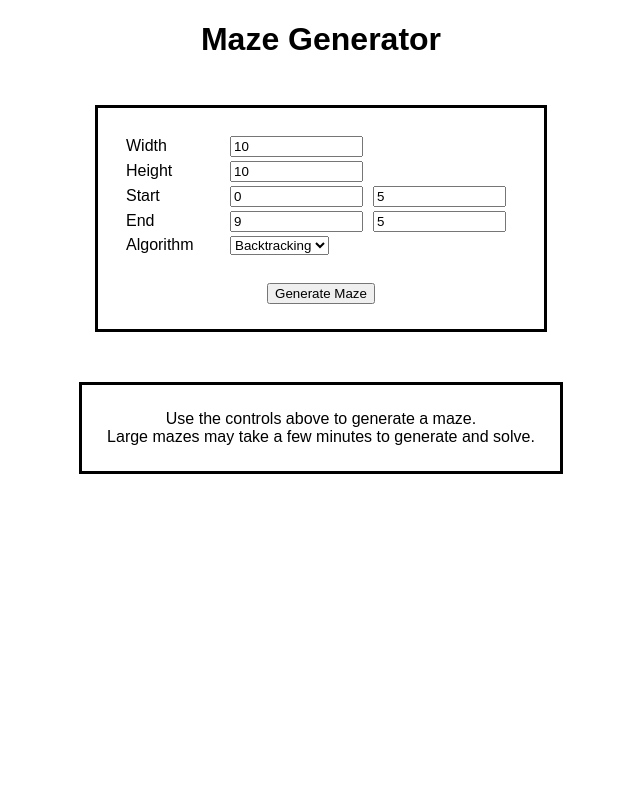
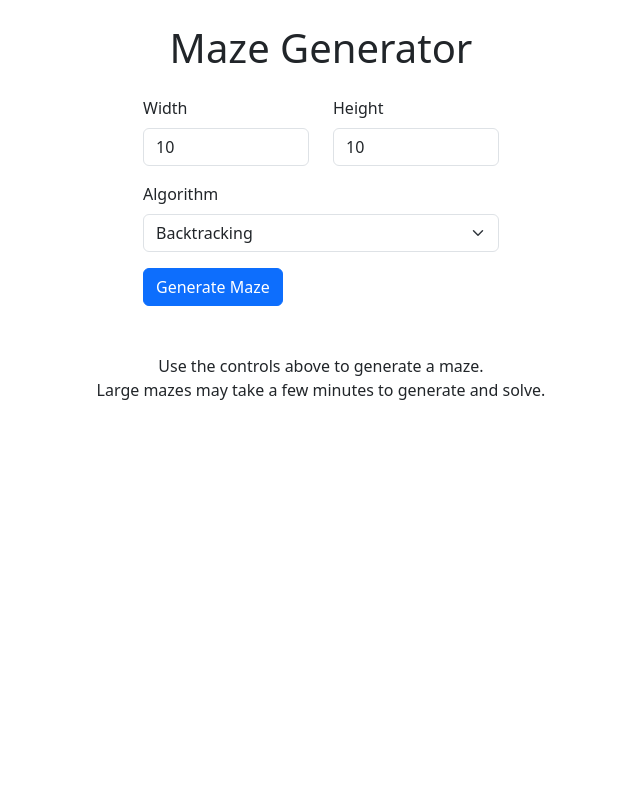
Before and after one commit to nsdigirolamo/maze-gen, a React (Vite) app: page / in a window 1280 px wide. Shown: the top 800 px of the page, without its empty margins (319-959 px from the left). Built offline with nearby package versions, Linux system fonts and the light colour scheme.

Commit message:
Removed start and end selection. Added bootstrap styles.

```diff
--- a/package.json
+++ b/package.json
@@ -10,9 +10,11 @@
     "preview": "vite preview"
   },
   "dependencies": {
+    "bootstrap": "^5.3.3",
+    "formik": "^2.4.6",
     "react": "^18.3.1",
-    "react-dom": "^18.3.1",
-    "react-hook-form": "^7.54.2"
+    "react-bootstrap": "^2.10.7",
+    "react-dom": "^18.3.1"
   },
   "devDependencies": {
     "@eslint/js": "^9.17.0",
--- a/src/App.tsx
+++ b/src/App.tsx
@@ -1,37 +1,21 @@
+import "bootstrap/dist/css/bootstrap.min.css";
 import { useState } from "react";
-import "./App.css";
 import Visualizer from "./components/Visualizer";
 import ControlPanel from "./components/ControlPanel";
 import Maze from "./models/maze";
 import MAZE_CREATORS from "./constants/maze-creators";
 import ControlPanelData from "./models/control-panel-data";
-import DEFAULT_CONTROL_PANEL_DATA from "./constants/control-panel-data";
-import Coordinate from "./models/coordinate";
-
-const defaultStart: Coordinate = {
-  row: DEFAULT_CONTROL_PANEL_DATA.startRow,
-  col: DEFAULT_CONTROL_PANEL_DATA.startColumn,
-};
-const defaultEnd: Coordinate = {
-  row: DEFAULT_CONTROL_PANEL_DATA.endRow,
-  col: DEFAULT_CONTROL_PANEL_DATA.endColumn,
-};
+import { Col, Container, Form, Row } from "react-bootstrap";
 
 function App() {
   const [maze, setMaze] = useState<Maze | null>();
-  const [start, setStart] = useState<Coordinate>(defaultStart);
-  const [end, setEnd] = useState<Coordinate>(defaultEnd);
   const [showSolution, setShowSolution] = useState<boolean>(false);
 
   const handleControlPanelSubmit = (data: ControlPanelData) => {
+    console.log(data);
     const mazeCreator = MAZE_CREATORS[data.mazeCreatorIndex].function;
     const newMaze: Maze = mazeCreator(data.width, data.height);
-    const newStart: Coordinate = { row: data.startRow, col: data.startColumn };
-    const newEnd: Coordinate = { row: data.endRow, col: data.endColumn };
-
     setMaze(newMaze);
-    setStart(newStart);
-    setEnd(newEnd);
   };
 
   const handleShowSolutionToggle = () => {
@@ -40,41 +24,44 @@ function App() {
 
   return (
     <>
-      <h1 style={{ textAlign: "center" }}>Maze Generator</h1>
-      <div className="container">
-        <ControlPanel
-          defaultData={DEFAULT_CONTROL_PANEL_DATA}
-          onSubmit={handleControlPanelSubmit}
-        />
-      </div>
+      <h1 className="text-center my-4">Maze Generator</h1>
+      <Container style={{ minHeight: "100vh" }}>
+        <Row className="mb-5">
+          <Col md={{ span: 4, offset: 4 }}>
+            <ControlPanel onSubmit={handleControlPanelSubmit} />
+          </Col>
+        </Row>
+        <Row className="flex-grow-1 align-items-center">
+          <Col className="text-center " md={{ span: 6, offset: 3 }}>
             {maze ? (
               <>
-          <div className="container" style={{ padding: "25px" }}>
-            Show Solution?
+                <Row>
+                  <Col>
+                    Show Solution?{" "}
                     <input
+                      className="mx-2"
                       type="checkbox"
                       onChange={handleShowSolutionToggle}
-              style={{ marginLeft: "10px" }}
                     />
-          </div>
-          <Visualizer
-            maze={maze}
-            showSolution={showSolution}
-            start={start}
-            end={end}
-          />
+                  </Col>
+                </Row>
+                <Row>
+                  <Col>
+                    <Visualizer maze={maze} showSolution={showSolution} />
+                  </Col>
+                </Row>
               </>
             ) : (
-        <div className="container">
-          <div className="menu" style={{ textAlign: "center" }}>
+              <>
                 Use the controls above to generate a maze.
                 <br />
                 Large mazes may take a few minutes to generate and solve.
-          </div>
-        </div>
+              </>
             )}
-
-      <footer>
+          </Col>
+        </Row>
+      </Container>
+      <footer className="text-center text-muted mx-auto my-4">
         Copyright © 2025 -{" "}
         <a href="https://nsdigirolamo.com">Nicholas DiGirolamo</a>
       </footer>
--- a/src/components/ControlPanel.tsx
+++ b/src/components/ControlPanel.tsx
@@ -1,123 +1,69 @@
 import { ReactElement } from "react";
-import { useForm } from "react-hook-form";
 import ControlPanelData from "../models/control-panel-data";
 import MAZE_CREATORS from "../constants/maze-creators";
+import { Button, Col, Row, Form } from "react-bootstrap";
+import { useFormik } from "formik";
+import DEFAULT_CONTROL_PANEL_DATA from "../constants/control-panel-data";
 
 interface ControlPanelProps {
-  defaultData: ControlPanelData;
-  maxWidth?: number;
-  maxHeight?: number;
   onSubmit: (data: ControlPanelData) => void;
 }
 
-function ControlPanel({
-  onSubmit,
-  maxWidth,
-  maxHeight,
-  defaultData,
-}: ControlPanelProps): ReactElement {
-  maxWidth = maxWidth ? maxWidth : 500;
-  maxHeight = maxHeight ? maxHeight : 500;
-  const { register, handleSubmit } = useForm<ControlPanelData>({
-    defaultValues: defaultData,
+function ControlPanel({ onSubmit }: ControlPanelProps): ReactElement {
+  const formik = useFormik({
+    initialValues: DEFAULT_CONTROL_PANEL_DATA,
+    onSubmit: (values) => {
+      onSubmit(values);
+    },
   });
 
   return (
-    <form className="menu" onSubmit={handleSubmit((data) => onSubmit(data))}>
-      <table>
-        <tbody>
-          <tr>
-            <td>
-              <label>Width</label>
-            </td>
-            <td>
-              <input
+    <Form onSubmit={formik.handleSubmit}>
+      <Row className="mb-3">
+        <Form.Group as={Col}>
+          <Form.Label>Width</Form.Label>
+          <Form.Control
+            id="width"
+            name="width"
             type="number"
+            onChange={formik.handleChange}
+            value={formik.values.width}
             min={1}
-                max={maxWidth}
-                placeholder={1 + " - " + maxWidth}
-                {...register("width", { valueAsNumber: true })}
           />
-            </td>
-          </tr>
-          <tr>
-            <td>
-              <label>Height</label>
-            </td>
-            <td>
-              <input
+        </Form.Group>
+        <Form.Group as={Col}>
+          <Form.Label>Height</Form.Label>
+          <Form.Control
+            id="height"
+            name="height"
             type="number"
+            onChange={formik.handleChange}
+            value={formik.values.height}
             min={1}
-                max={maxHeight}
-                placeholder={1 + " - " + maxHeight}
-                {...register("height", { valueAsNumber: true })}
           />
-            </td>
-          </tr>
-          <tr>
-            <td>
-              <label>Start</label>
-            </td>
-            <td>
-              <input
-                type="number"
-                min={0}
-                max={maxHeight - 1}
-                placeholder="Row"
-                {...register("startRow", { valueAsNumber: true })}
-              />
-              <input
-                type="number"
-                min={0}
-                max={maxWidth - 1}
-                placeholder="Column"
-                {...register("startColumn", { valueAsNumber: true })}
-              />
-            </td>
-          </tr>
-          <tr>
-            <td>
-              <label>End</label>
-            </td>
-            <td>
-              <input
-                type="number"
-                min={0}
-                max={maxHeight - 1}
-                placeholder="Row"
-                {...register("endRow", { valueAsNumber: true })}
-              />
-              <input
-                type="number"
-                min={0}
-                max={maxWidth - 1}
-                placeholder="Column"
-                {...register("endColumn", { valueAsNumber: true })}
-              />
-            </td>
-          </tr>
-          <tr>
-            <td>
-              <label>Algorithm</label>
-            </td>
-            <td>
-              <select
-                {...register("mazeCreatorIndex", { valueAsNumber: true })}
+        </Form.Group>
+      </Row>
+      <Row className="mb-3">
+        <Form.Group as={Col}>
+          <Form.Label>Algorithm</Form.Label>
+          <Form.Select
+            id="mazeCreatorIndex"
+            name="mazeCreatorIndex"
+            onChange={formik.handleChange}
+            value={formik.values.mazeCreatorIndex}
           >
             {MAZE_CREATORS.map((element, index) => (
               <option value={index} key={index}>
                 {element.name}
               </option>
             ))}
-              </select>
-            </td>
-          </tr>
-        </tbody>
-      </table>
-      <div className="container" style={{ paddingTop: "25px" }}>
-        <button type="submit">Generate Maze</button>
-      </div>
-    </form>
+          </Form.Select>
+        </Form.Group>
+      </Row>
+      <Button variant="primary" type="submit">
+        Generate Maze
+      </Button>
+    </Form>
   );
 }
 
--- a/src/components/Visualizer.tsx
+++ b/src/components/Visualizer.tsx
@@ -1,21 +1,14 @@
 import { ReactElement, useEffect, useRef } from "react";
-import { solveMaze } from "../logic/maze";
+import { getCellAtCoordinate, solveMaze } from "../logic/maze";
 import Maze from "../models/maze";
 import Coordinate from "../models/coordinate";
 
 interface VisualizerProps {
   maze: Maze;
-  start: Coordinate;
-  end: Coordinate;
   showSolution?: boolean;
 }
 
-function Visualizer({
-  maze,
-  start,
-  end,
-  showSolution,
-}: VisualizerProps): ReactElement {
+function Visualizer({ maze, showSolution }: VisualizerProps): ReactElement {
   const cellSize = 25;
   const mazeWidth = maze[0].length;
   const mazeHeight = maze.length;
@@ -24,6 +17,9 @@ function Visualizer({
   const padding = 10;
   const canvasWidth = 2 * padding + mazeWidth * cellSize;
   const canvasHeight = 2 * padding + mazeHeight * cellSize;
+
+  const start: Coordinate = { row: 0, col: 0 };
+  const end: Coordinate = { row: mazeHeight - 1, col: mazeWidth - 1 };
 
   useEffect(() => {
     const canvas = canvasRef.current;
@@ -41,9 +37,13 @@ function Visualizer({
       drawSolution(context, solveMaze(maze, start, end), cellSize, padding);
     }
 
+    getCellAtCoordinate(maze, start).walls.top = false;
+    getCellAtCoordinate(maze, end).walls.bottom = false;
+
     drawWalls(context, maze, cellSize, padding);
-    drawMarker(context, start, cellSize, padding, "green");
-    drawMarker(context, end, cellSize, padding, "red");
+
+    getCellAtCoordinate(maze, start).walls.top = true;
+    getCellAtCoordinate(maze, end).walls.bottom = true;
   }, [maze, showSolution]);
 
   return (
@@ -127,22 +127,4 @@ function drawSolution(
   context.stroke();
 }
 
-function drawMarker(
-  context: CanvasRenderingContext2D,
-  coordinate: Coordinate,
-  cellSize: number,
-  padding: number,
-  fillStyle: string,
-) {
-  context.fillStyle = fillStyle;
-  context.beginPath();
-
-  const x = coordinate.col * cellSize + padding + cellSize / 2.0;
-  const y = coordinate.row * cellSize + padding + cellSize / 2.0;
-  context.arc(x, y, cellSize / 4.0, 0, 2 * Math.PI);
-
-  context.closePath();
-  context.fill();
-}
-
 export default Visualizer;
--- a/src/constants/control-panel-data.ts
+++ b/src/constants/control-panel-data.ts
@@ -3,10 +3,6 @@ import ControlPanelData from "../models/control-panel-data";
 const DEFAULT_CONTROL_PANEL_DATA: ControlPanelData = {
   width: 10,
   height: 10,
-  startRow: 0,
-  startColumn: 5,
-  endRow: 9,
-  endColumn: 5,
   mazeCreatorIndex: 0,
 };
 
--- a/src/models/control-panel-data.ts
+++ b/src/models/control-panel-data.ts
@@ -1,10 +1,6 @@
 interface ControlPanelData {
   width: number;
   height: number;
-  startRow: number;
-  startColumn: number;
-  endRow: number;
-  endColumn: number;
   mazeCreatorIndex: number;
 }
 
```
Also changed, not shown: 1 other file (tests, documents, lock files or other folders). Lines whose indentation alone changed are shown as unchanged.
